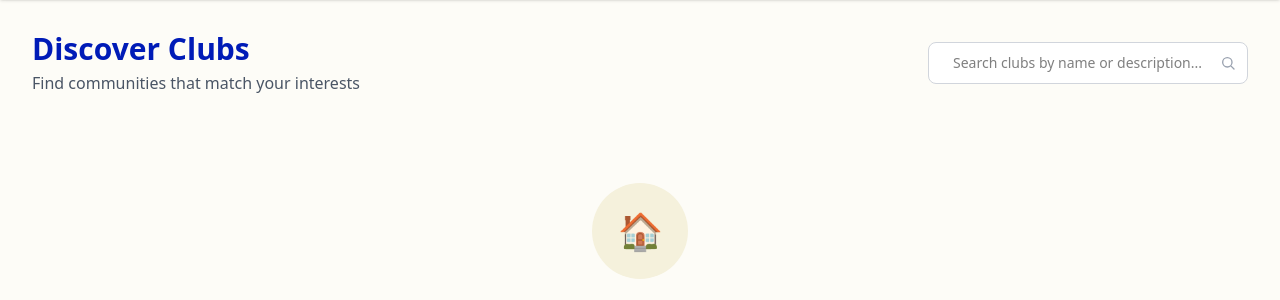
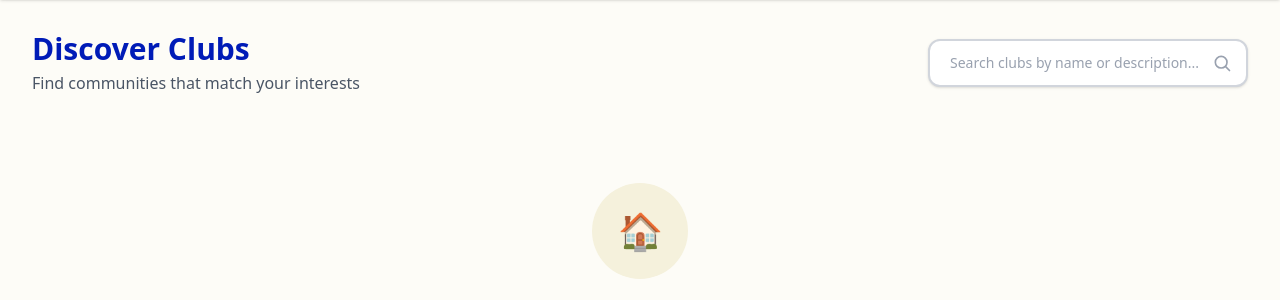
Before and after one commit to Radib-BK/ClubiFy, a Django app: page / in a window 1280 px wide. Shown: the part 65-365 px from the top of the page. Run offline with Django 4.2, Linux system fonts and the light colour scheme; data that the repository does not hold is empty; some libraries are stand-ins or nearby versions.

Commit message:
change css

```diff
--- a/clubs/templates/clubs/club_list.html
+++ b/clubs/templates/clubs/club_list.html
@@ -13,18 +13,18 @@
         <!-- Search Form -->
         <form method="get" class="max-w-md">
             <label for="club-search" class="sr-only">Search clubs</label>
-            <div class="relative min-w-80">
+            <div class="relative min-w-80 group">
                 <input
                     id="club-search"
                     type="text"
                     name="q"
                     value="{{ q }}"
                     placeholder="Search clubs by name or description..."
-                    class="w-full rounded-lg border border-gray-300 bg-white px-6 py-2.5 pr-10 text-sm focus:outline-none focus:ring-2 focus:ring-primary-500 focus:border-primary-500"
+                    class="w-full rounded-xl border-2 border-gray-300 bg-white px-5 py-3 pr-12 text-sm font-medium text-gray-900 placeholder-gray-400 focus:outline-none focus:ring-2 focus:ring-primary-500 focus:border-primary-500 transition-all duration-300 shadow-sm hover:shadow-md hover:border-primary-400"
                 />
-                <button type="submit" class="absolute inset-y-0 right-0 flex items-center pr-3 text-gray-400 hover:text-gray-600">
-                    <svg xmlns="http://www.w3.org/2000/svg" class="h-4 w-4" fill="none" viewBox="0 0 24 24" stroke="currentColor">
-                        <path stroke-linecap="round" stroke-linejoin="round" stroke-width="2" d="M21 21l-4.35-4.35M11 18a7 7 0 100-14 7 7 0 000 14z" />
+                <button type="submit" class="absolute inset-y-0 right-0 flex items-center pr-4 text-gray-400 hover:text-primary-600 transition-colors duration-200">
+                    <svg xmlns="http://www.w3.org/2000/svg" class="h-5 w-5" fill="none" viewBox="0 0 24 24" stroke="currentColor" stroke-width="2">
+                        <path stroke-linecap="round" stroke-linejoin="round" d="M21 21l-4.35-4.35M11 18a7 7 0 100-14 7 7 0 000 14z" />
                     </svg>
                 </button>
             </div>
```
Also changed, not shown: static/css/output.css.
